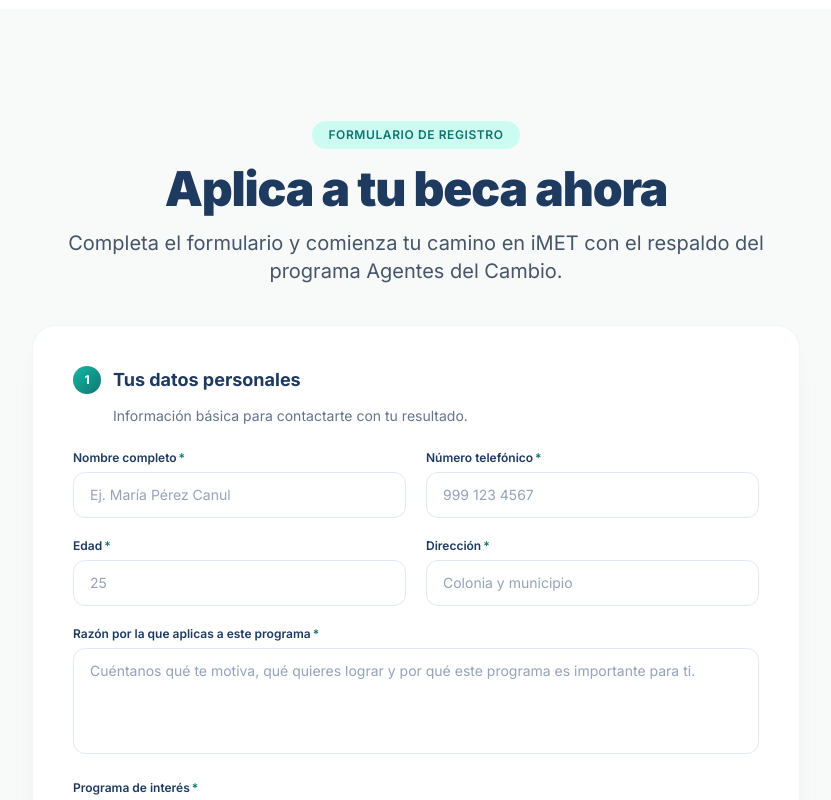
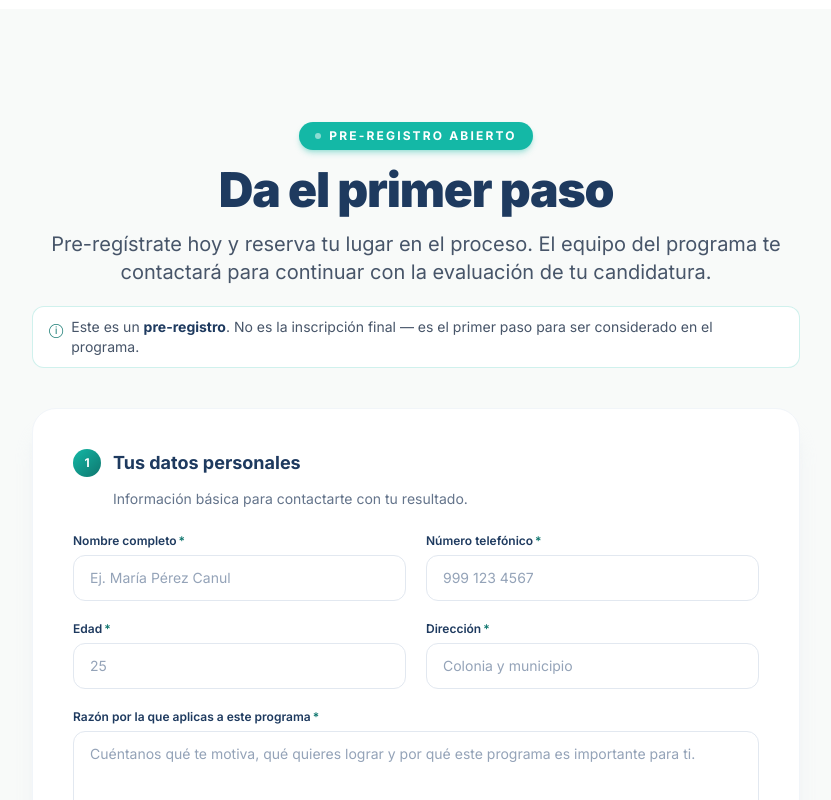
Before and after one commit to juanresendizarellano-ai/imet-agentes-del-cambio, a Next.js app: page / in a window 1280 px wide. Shown: the part 5740-6540 px from the top of the page, without its empty margins (224-1055 px from the left). Built offline with nearby package versions, Linux system fonts and the light colour scheme.

Commit message:
Add pre-registro framing to form section

```diff
--- a/components/ApplicationForm.tsx
+++ b/components/ApplicationForm.tsx
@@ -105,13 +105,13 @@
             <div className="mx-auto mb-6 flex h-16 w-16 items-center justify-center rounded-full bg-imet-mint">
               <CheckCircle2 className="h-8 w-8 text-imet-aqua-dark" />
             </div>
-            <h2 className="heading-md mb-4">¡Solicitud recibida!</h2>
+            <h2 className="heading-md mb-4">¡Pre-registro recibido!</h2>
             <p className="mb-6 text-base leading-relaxed text-slate-600">
-              Gracias por aplicar al programa{" "}
+              Gracias por dar el primer paso al programa{" "}
               <strong className="text-imet-navy">Agentes del Cambio</strong>.
-              Tu solicitud entró a la fase de evaluación del comité
-              seleccionador. Te contactaremos al teléfono que registraste con la
-              resolución de tu candidatura.
+              Tu pre-registro entró a la fase de evaluación del comité.
+              Te contactaremos al teléfono que registraste para continuar con
+              el proceso.
             </p>
             <div className="rounded-xl bg-imet-cream p-5 text-left">
               <div className="mb-2 text-xs font-bold uppercase tracking-widest text-imet-aqua-dark">
@@ -149,12 +149,24 @@
       <div className="container-tight">
         <div className="mx-auto max-w-3xl">
           <div className="mb-10 text-center">
-            <div className="eyebrow mb-4">Formulario de registro</div>
-            <h2 className="heading-lg mb-4">Aplica a tu beca ahora</h2>
-            <p className="lead">
-              Completa el formulario y comienza tu camino en iMET con el
-              respaldo del programa Agentes del Cambio.
+            <div className="mb-4 inline-flex items-center gap-2 rounded-full bg-imet-aqua px-4 py-1.5 text-[11px] font-bold uppercase tracking-[0.18em] text-white shadow-md shadow-imet-aqua/30 sm:text-xs">
+              <span className="h-1.5 w-1.5 animate-pulse rounded-full bg-white" />
+              Pre-registro abierto
+            </div>
+            <h2 className="heading-lg mb-4">Da el primer paso</h2>
+            <p className="lead mb-5">
+              Pre-regístrate hoy y reserva tu lugar en el proceso. El equipo
+              del programa te contactará para continuar con la evaluación de
+              tu candidatura.
             </p>
+            <div className="mx-auto inline-flex items-start gap-2 rounded-xl border border-imet-aqua/20 bg-white px-4 py-2.5 text-left text-xs text-slate-600 sm:text-sm">
+              <span className="mt-0.5 text-imet-aqua-dark">ⓘ</span>
+              <span>
+                Este es un <strong className="text-imet-navy">pre-registro</strong>.
+                No es la inscripción final — es el primer paso para ser
+                considerado en el programa.
+              </span>
+            </div>
           </div>
 
           <form
@@ -384,7 +396,7 @@
                   </>
                 ) : (
                   <>
-                    Enviar solicitud
+                    Enviar pre-registro
                     <ArrowRight className="h-4 w-4" />
                   </>
                 )}
```
